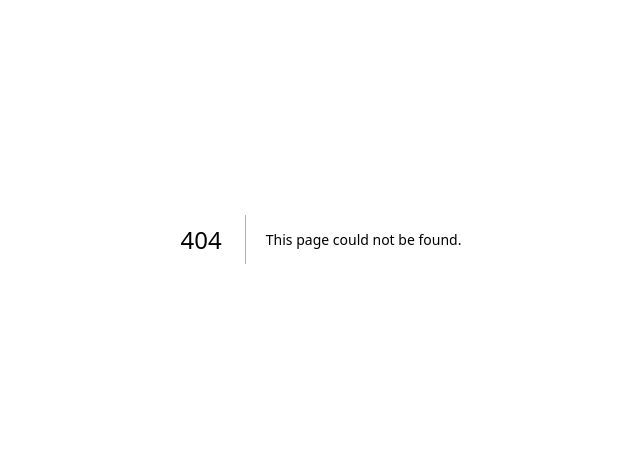
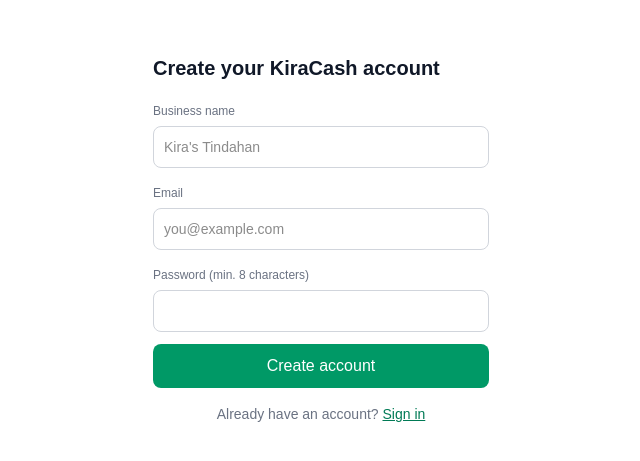
Before and after one commit to cpadillapogi-debug/kiracash, a Next.js app: page /signup in a window 1280 px wide. Before the commit this address had no page. Shown: the part 161-622 px from the top of the page, without its empty margins (319-959 px from the left). Built offline with nearby package versions, Linux system fonts and the light colour scheme.

Commit message:
Add files via upload

```diff
--- /dev/null
+++ b/src/app/signup/actions.ts
@@ -0,0 +1,36 @@
+"use server";
+
+import { signUp, signIn, isSupabaseConfigured } from "@/lib/auth/provider";
+
+export interface SignUpFormResult {
+  ok: boolean;
+  message: string;
+}
+
+export async function signUpAction(formData: {
+  email: string;
+  password: string;
+  businessName: string;
+}): Promise<SignUpFormResult> {
+  const result = await signUp(formData);
+  if (!result.ok) {
+    return { ok: false, message: result.message };
+  }
+  // Sign the new user straight in. For the local stand-in this always
+  // works (no email verification gate exists there). For real Supabase
+  // Auth (see provider.ts), if the connected project requires email
+  // confirmation, this sign-in attempt will correctly fail until the user
+  // confirms — that's Supabase's real behavior, not a bug in this code,
+  // but it has never been exercised against a live project, so the exact
+  // error message/UX here is unverified. See KNOWN_LIMITATIONS.md.
+  const signInResult = await signIn(formData.email, formData.password);
+  if (!signInResult.ok) {
+    return {
+      ok: false,
+      message: isSupabaseConfigured()
+        ? "Account created. If email confirmation is required, please check your inbox before signing in."
+        : "Account created, but sign-in failed — please try logging in manually.",
+    };
+  }
+  return { ok: true, message: "Account created." };
+}
--- /dev/null
+++ b/src/app/signup/page.tsx
@@ -0,0 +1,83 @@
+"use client";
+
+import { useState, useTransition } from "react";
+import { useRouter } from "next/navigation";
+import Link from "next/link";
+import { signUpAction } from "./actions";
+
+export default function SignUpPage() {
+  const router = useRouter();
+  const [email, setEmail] = useState("");
+  const [password, setPassword] = useState("");
+  const [businessName, setBusinessName] = useState("");
+  const [error, setError] = useState<string | null>(null);
+  const [isPending, startTransition] = useTransition();
+
+  function handleSubmit(e: React.FormEvent) {
+    e.preventDefault();
+    setError(null);
+    startTransition(async () => {
+      const result = await signUpAction({ email, password, businessName });
+      if (result.ok) {
+        router.push("/dashboard");
+        router.refresh();
+      } else {
+        setError(result.message);
+      }
+    });
+  }
+
+  return (
+    <main className="mx-auto flex min-h-screen max-w-sm flex-col justify-center gap-4 p-6">
+      <h1 className="text-xl font-bold text-gray-900">Create your KiraCash account</h1>
+      <form onSubmit={handleSubmit} className="space-y-3">
+        <div>
+          <label className="text-xs text-gray-500">Business name</label>
+          <input
+            value={businessName}
+            onChange={(e) => setBusinessName(e.target.value)}
+            placeholder="Kira's Tindahan"
+            required
+            className="mt-1 w-full rounded-lg border border-gray-300 p-2.5 text-sm"
+          />
+        </div>
+        <div>
+          <label className="text-xs text-gray-500">Email</label>
+          <input
+            type="email"
+            value={email}
+            onChange={(e) => setEmail(e.target.value)}
+            placeholder="you@example.com"
+            required
+            className="mt-1 w-full rounded-lg border border-gray-300 p-2.5 text-sm"
+          />
+        </div>
+        <div>
+          <label className="text-xs text-gray-500">Password (min. 8 characters)</label>
+          <input
+            type="password"
+            value={password}
+            onChange={(e) => setPassword(e.target.value)}
+            minLength={8}
+            required
+            className="mt-1 w-full rounded-lg border border-gray-300 p-2.5 text-sm"
+          />
+        </div>
+        {error && <p className="text-sm text-red-600">{error}</p>}
+        <button
+          type="submit"
+          disabled={isPending}
+          className="w-full rounded-lg bg-emerald-600 py-2.5 font-medium text-white disabled:opacity-50"
+        >
+          {isPending ? "Creating account..." : "Create account"}
+        </button>
+      </form>
+      <p className="text-center text-sm text-gray-500">
+        Already have an account?{" "}
+        <Link href="/login" className="text-emerald-700 underline">
+          Sign in
+        </Link>
+      </p>
+    </main>
+  );
+}
```
